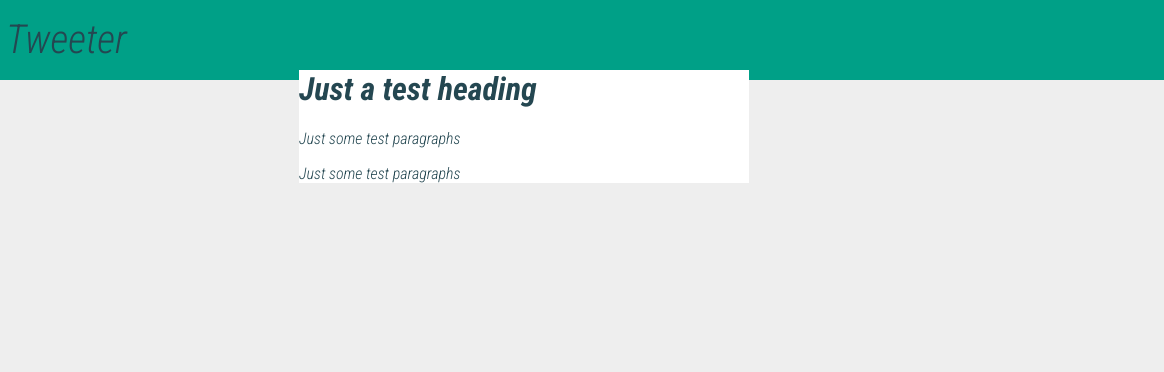
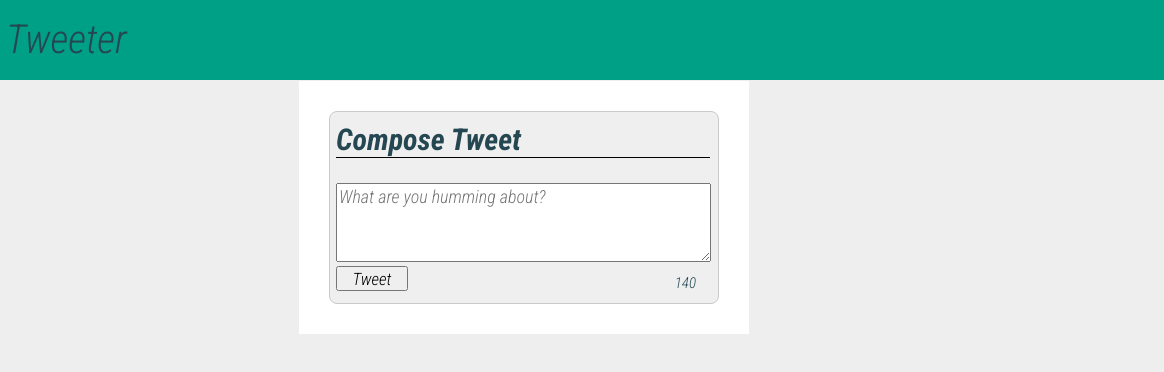
Before and after one commit to violetreader/TweeterApp, a website: page public/index.html in a window 1280 px wide. Shown: the full height of the page, 116-1280 px from the left. Drawn offline with Linux system fonts and the light colour scheme.

Commit message:
styled the new tweet form

```diff
--- a/public/index.html
+++ b/public/index.html
@@ -13,6 +13,8 @@
     <!-- App CSS -->
     <link rel="stylesheet" href="/styles/layout.css" type="text/css" />
     <link rel="stylesheet" href="/styles/nav.css" type="text/css">
+    <link rel="stylesheet" href="/styles/new-tweet.css" type="text/css">
+
 
     <!-- External JS -->
     <script type="text/javascript" src="/vendor/jquery-2.2.3.min.js"></script>
@@ -31,10 +33,14 @@
 
     <!-- Page-specific (main) content here -->
     <main class="container">
-    <h1>Just a test heading</h1>
-    <p>Just some test paragraphs</p>
-    <p>Just some test paragraphs</p>
+      <section class="new-tweet">
+        <h2>Compose Tweet</h2>
+        <form action="/tweets/" method="POST">
+          <textarea name="text" placeholder="What are you humming about?"></textarea>
+          <input type="submit" value="Tweet">
+          <span class="counter">140</span>
+        </form>
+      </section>
     </main>
-
   </body>
 </html>
--- a/public/styles/layout.css
+++ b/public/styles/layout.css
@@ -26,11 +26,17 @@ body {
  */
 
 main.container {
+  /*z-index: 0;*/
   position: relative;
   height: 100%;
   width: 450px;
   margin: 0 auto;
   background-color: white;
   border-color: white;
-  top: 48.5px;
+  top: 81px;
+  text-align: left;
+  padding-top: 30px;
+  padding-bottom: 30px;
+  padding-left: 30px;
+  padding-right: 30px;
 }
--- /dev/null
+++ b/public/styles/new-tweet.css
@@ -0,0 +1,48 @@
+section.new-tweet {
+  background-color: #efefef;
+  /*z-index: 1;*/
+  border-style: solid;
+  border-color: #ccc9c9;
+  border-radius: 8px;
+  border-width: thin;
+  height: 193px;
+}
+
+main h2 {
+  margin-top: 10px;
+  margin-left: 6px;
+  margin-right: 8px;
+  font-size: 30px;
+  border-style: solid;
+  border-color: black;
+  border-right: #efefef;
+  border-left: #efefef;
+  border-top: #efefef;
+  border-width: thin;
+}
+
+main form {
+  margin-bottom: 10px;
+}
+
+main input {
+  width: 72px;
+  height: 25px;
+  font-size: 17px;
+  margin-left: 6px;
+}
+
+main span {
+  font-size: 15px;
+  float: right;
+  margin-right: 22px;
+  margin-top: 8.2px;
+}
+
+main textarea {
+  width: 375px;
+  margin-left: 6px;
+  font-size: 18px;
+  height: 79px;
+
+}
```
